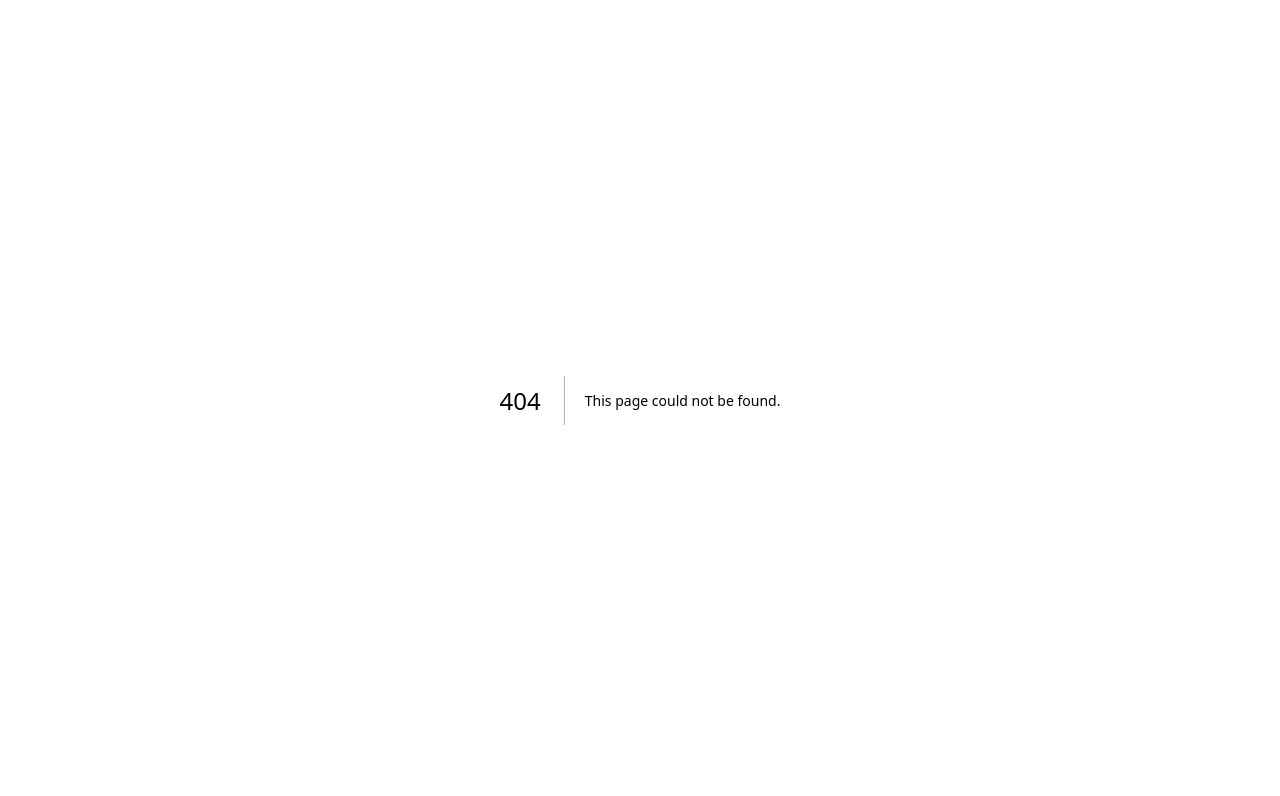
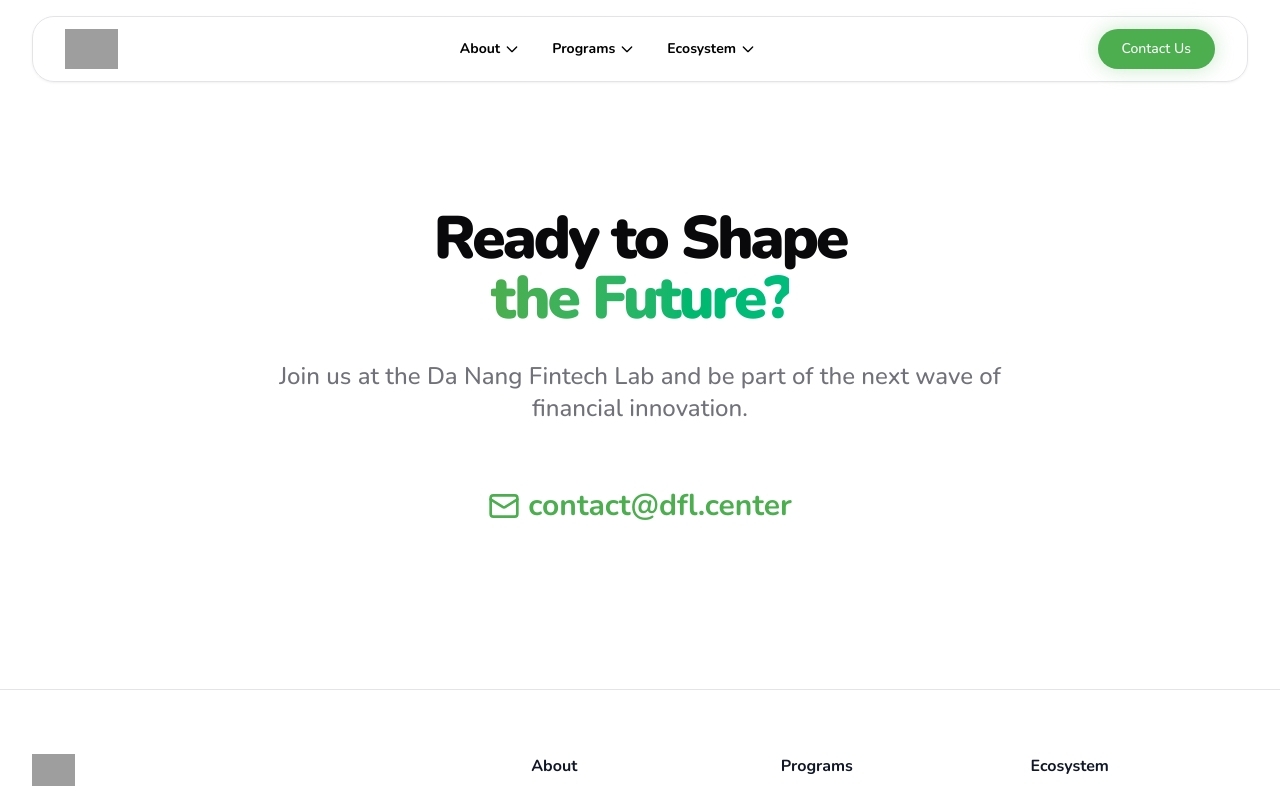
Before and after one commit to Carlavier/dfl-clone, a Next.js app: page /contact in a window 1280 px wide. Before the commit this address had no page. Shown: the top 796 px of the page. Built offline with nearby package versions, Linux system fonts and the light colour scheme; grey boxes are pictures that could not be loaded.

Commit message:
[add] contact page

```diff
--- /dev/null
+++ b/src/app/contact/page.tsx
@@ -0,0 +1,51 @@
+"use client";
+
+import Layout from '@/common/Layout';
+import { useEffect } from 'react';
+
+export default function Contact() {
+  useEffect(() => {
+    // Simple obfuscation to prevent basic scraping
+    const link = document.getElementById('contact-email');
+    const u = 'contact';
+    const d = 'dfl.center';
+
+    if (link) {
+      setTimeout(() => {
+        link.href = `mailto:${u}@${d}`;
+        link.innerHTML = `
+          <svg xmlns="http://www.w3.org/2000/svg" width="32" height="32" viewBox="0 0 24 24" fill="none" stroke="currentColor" stroke-width="2" stroke-linecap="round" stroke-linejoin="round" class="lucide lucide-mail"><rect width="20" height="16" x="2" y="4" rx="2"/><path d="m22 7-8.97 5.7a1.94 1.94 0 0 1-2.06 0L2 7"/></svg>
+          ${u}@${d}
+        `;
+      }, 500);
+    }
+  }, []);
+
+  return (
+    <Layout>
+      <div className="max-w-7xl mx-auto px-4 md:px-8 pt-32 mt-20 pb-20 min-h-[60vh] flex flex-col items-center justify-center">
+
+        <div className="text-center space-y-8 fade-in-up max-w-3xl">
+          <h1 className="text-5xl md:text-6xl font-black tracking-tighter glow-text text-black dark:text-white">
+            Ready to Shape <br/>
+            <span className="text-transparent bg-clip-text bg-gradient-to-r from-primary to-emerald-500">
+              the Future?
+            </span>
+          </h1>
+
+          <p className="text-xl md:text-2xl font-medium text-muted-foreground">
+            Join us at the Da Nang Fintech Lab and be part of the next wave of financial innovation.
+          </p>
+
+          <div className="pt-8">
+            <a id="contact-email" href="#" className="inline-flex items-center justify-center gap-2 text-2xl md:text-3xl font-bold text-primary hover:text-primary/80 transition-colors">
+              {/* Email will be injected by JS to prevent scraping */}
+              <span className="w-6 h-6 border-2 border-primary/30 border-t-primary rounded-full animate-spin"></span>
+            </a>
+          </div>
+        </div>
+
+      </div>
+    </Layout>
+  );
+}
```
